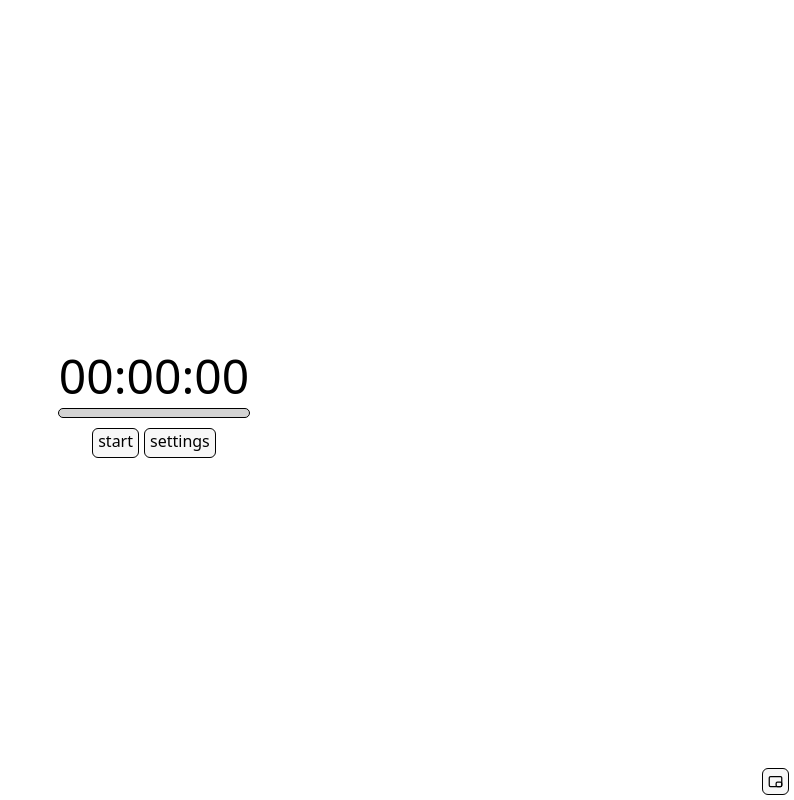
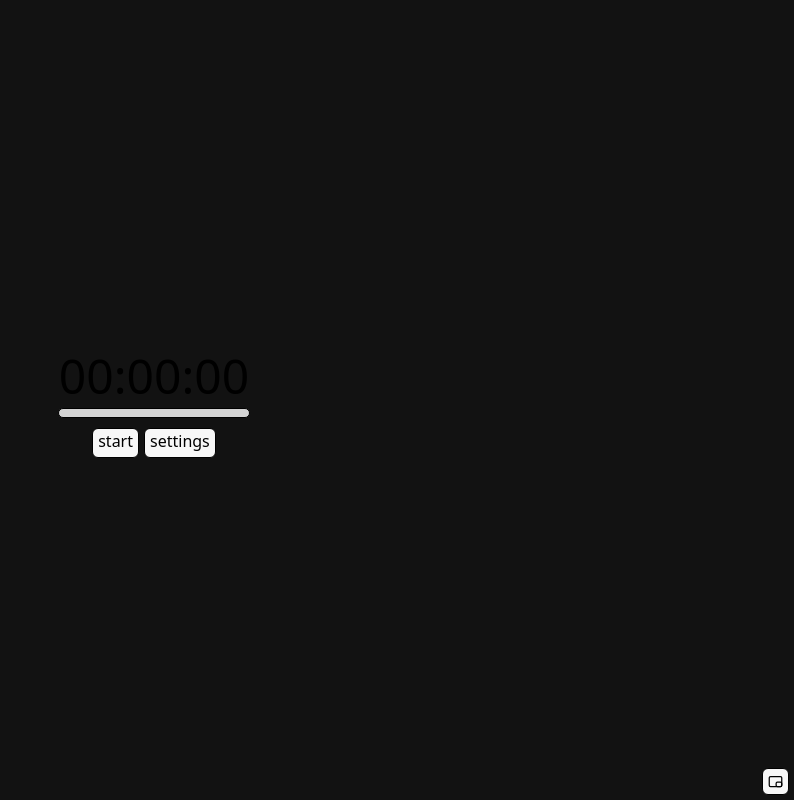
Before and after one commit to reddwiz/timer_app, a website with bundled scripts: page src/html/index.html in a window 1280 px wide. Both pictures are taken after a click on the button 1261 px from the left and 781 px from the top of the page. Shown: the whole page, without its empty margins (486-1280 px from the left). Built offline with nearby package versions, Linux system fonts and the light colour scheme.

Commit message:
dark mode prototype

```diff
--- a/src/html/index.html
+++ b/src/html/index.html
@@ -8,7 +8,7 @@
     <script defer src="../../dist/renderer/script.js"></script>
 </head>
 
-<body>
+<body id="body">
     <div id="settings_div" class="hidden">
         <div id="settings_container">
             <button title="save settings" id="close_settings">save</button>
--- a/src/renderer/script.ts
+++ b/src/renderer/script.ts
@@ -207,6 +207,13 @@ function hide_settings(hide: boolean): void {
     }
 }
 
+// TODO:
+const body: HTMLDivElement = document.getElementById('body') as HTMLDivElement;
+// enables dark mode on button press
+function dark_mode(): void {
+    body.classList.toggle('dark');
+}
+
 // variables and event listeners for the setting timer buttons
 const increase_hour_btn: HTMLButtonElement = document.getElementById('increase_hour') as HTMLButtonElement;
 const decrease_hour_btn: HTMLButtonElement = document.getElementById('decrease_hour') as HTMLButtonElement;
@@ -317,9 +324,9 @@ const play_button: HTMLButtonElement = document.getElementById('play') as HTMLBu
 const loop_button: HTMLButtonElement = document.getElementById('loop') as HTMLButtonElement;
 const settings_button: HTMLButtonElement = document.getElementById('settings') as HTMLButtonElement;
 const close_settings_btn: HTMLButtonElement = document.getElementById('close_settings') as HTMLButtonElement;
-// const miniplayer_btn: HTMLButtonElement = document.getElementById('miniplayer') as HTMLButtonElement;
+const miniplayer_btn: HTMLButtonElement = document.getElementById('miniplayer') as HTMLButtonElement;
 play_button.addEventListener('click', play);
 loop_button.addEventListener('click', set_loop);
 settings_button.addEventListener('click', open_settings);
 close_settings_btn.addEventListener('click', close_settings);
-// miniplayer_btn.addEventListener('click', openMiniplayer);
+miniplayer_btn.addEventListener('click', dark_mode);
--- a/src/styles/styles.css
+++ b/src/styles/styles.css
@@ -1,5 +1,9 @@
 .hidden {
     display: none;
+}
+
+body.dark {
+    background-color: rgb(18, 18, 18);
 }
 
 body {
```
Also changed, not shown: dist/renderer/script.js.
